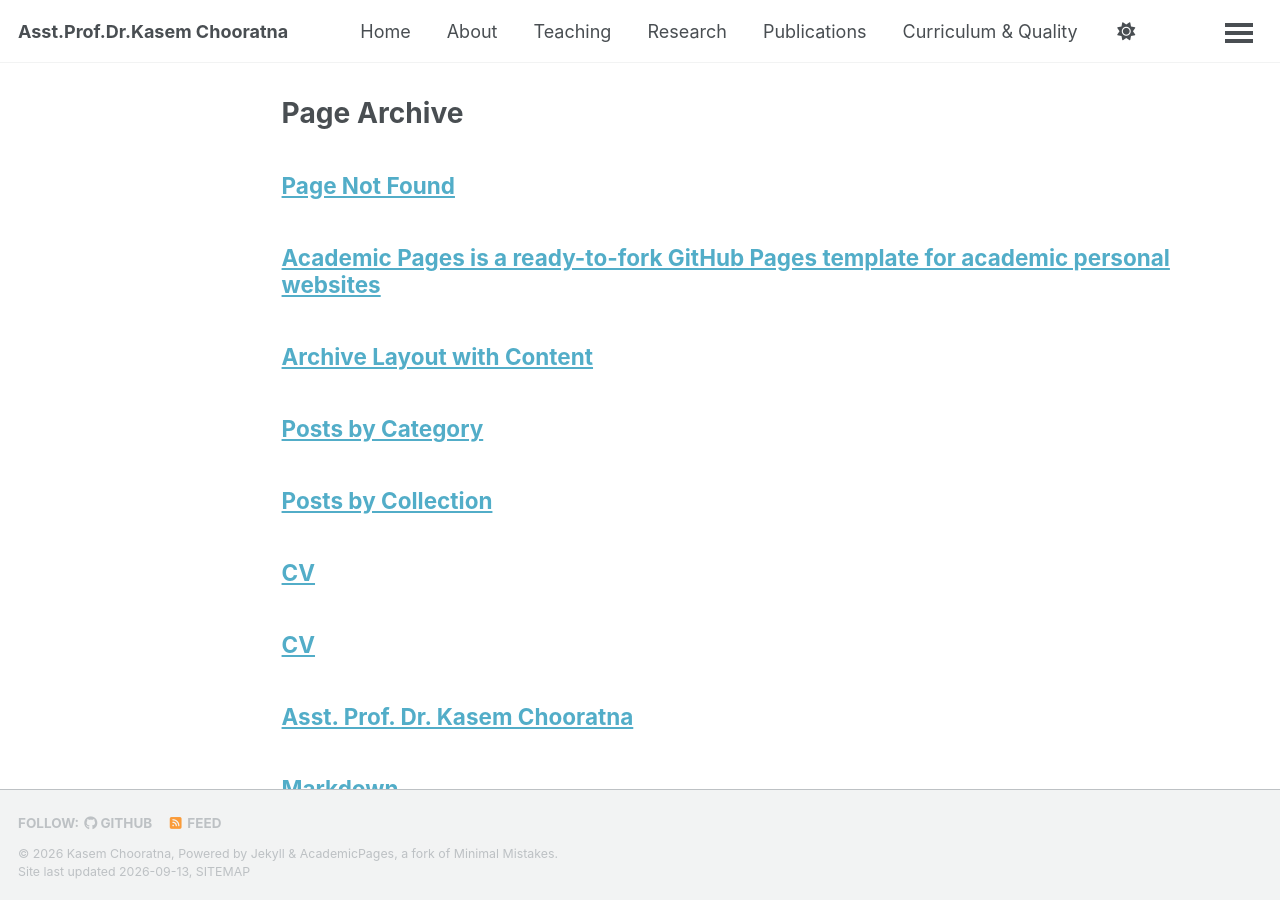
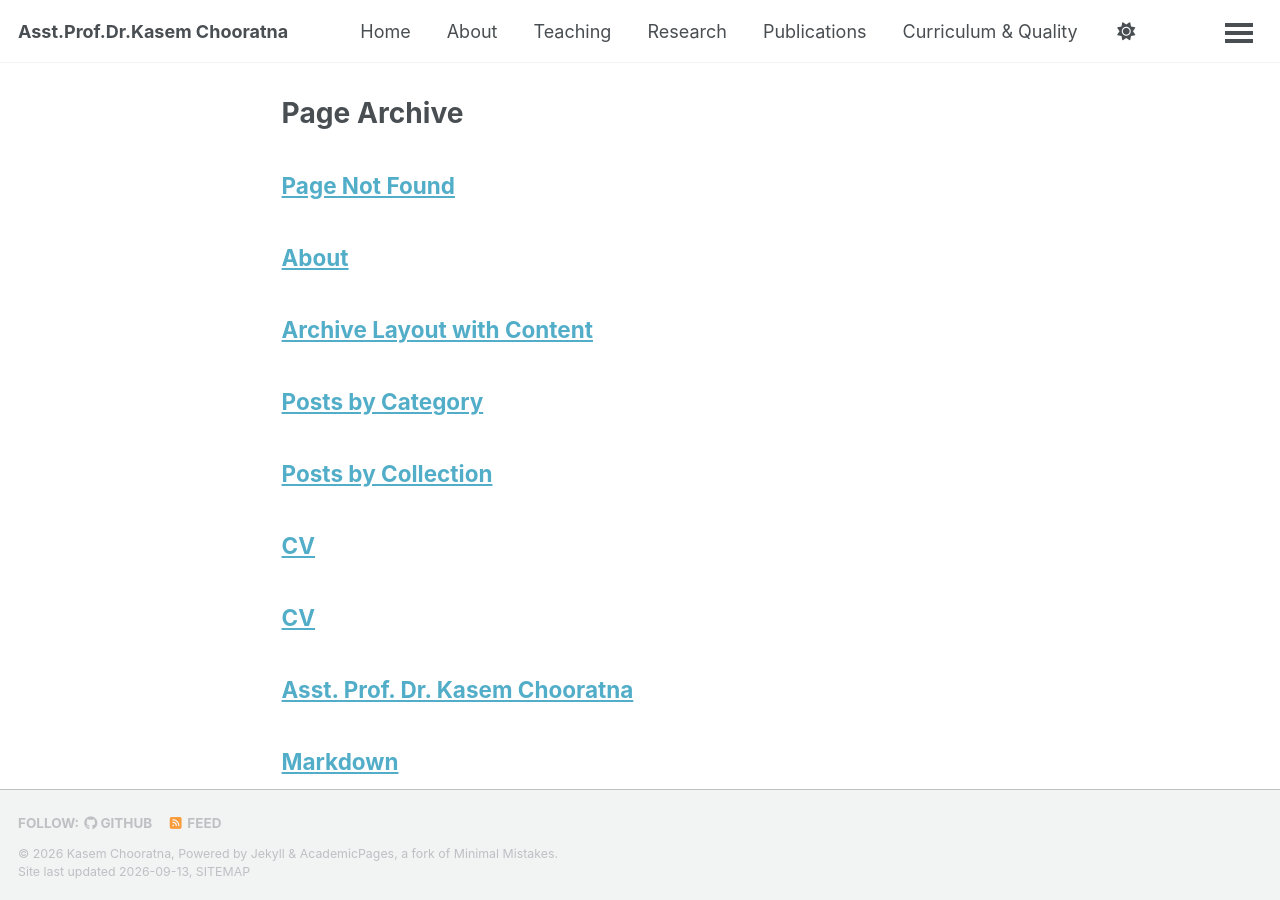
Before and after one commit to kasemch/kasemch.github.io, a Jekyll site: the page built from _pages/page-archive.html, in a window 1280 px wide and 900 px high. Built offline with Jekyll 4.4.1, drawn with Linux system fonts in a browser that asks for light colours; a style sheet for code colours, icons or effects is not loaded; part of the change alters nothing that is shown.

Commit message:
Replace template guide with academic About page

```diff
--- a/_pages/about.md
+++ b/_pages/about.md
@@ -1,56 +1,37 @@
 ---
-permalink: /
-title: "Academic Pages is a ready-to-fork GitHub Pages template for academic personal websites"
+permalink: /about/
+title: "About"
 author_profile: true
 redirect_from:
-  - /about/
   - /about.html
 ---
 
-This is the front page of a website that is powered by the [Academic Pages template](https://github.com/academicpages/academicpages.github.io) and hosted on GitHub pages. [GitHub pages](https://pages.github.com) is a free service in which websites are built and hosted from code and data stored in a GitHub repository, automatically updating when a new commit is made to the repository. This template was forked from the [Minimal Mistakes Jekyll Theme](https://mmistakes.github.io/minimal-mistakes/) created by Michael Rose, and then extended to support the kinds of content that academics have: publications, talks, teaching, a portfolio, blog posts, and a dynamically-generated CV. Incidentally, these same features make it a great template for anyone that needs to show off a professional template!
+## Academic Profile
 
- You can fork [this template](https://github.com/academicpages/academicpages.github.io) right now, modify the configuration and Markdown files, add your own PDFs and other content, and have your own site for free, with no ads!
+**Asst. Prof. Dr. Kasem Chooratna** is a university lecturer in the Department of Physical Education, Faculty of Education, Ramkhamhaeng University, Thailand. His academic work spans health education, physical education, school health, curriculum development, teaching and learning, educational assessment, and quality assurance in higher education.
 
-A data-driven personal website
-======
-Like many other Jekyll-based GitHub Pages templates, Academic Pages makes you separate the website's content from its form. The content & metadata of your website are in structured Markdown files, while various other files constitute the theme, specifying how to transform that content & metadata into HTML pages. You keep these various Markdown (.md), YAML (.yml), HTML, and CSS files in a public GitHub repository. Each time you commit and push an update to the repository, the [GitHub pages](https://pages.github.com/) service creates static HTML pages based on these files, which are hosted on GitHub's servers free of charge.
+His work connects classroom practice with programme-level curriculum development and institutional quality improvement. A continuing area of interest is the responsible use of artificial intelligence and digital systems to improve academic workflows, evidence management, curriculum governance, teaching support, and educational services.
 
-Many of the features of dynamic content management systems (like Wordpress) can be achieved in this fashion, using a fraction of the computational resources and with far less vulnerability to hacking and DDoSing. You can also modify the theme to your heart's content without touching the content of your site. If you get to a point where you've broken something in Jekyll/HTML/CSS beyond repair, your Markdown files describing your talks, publications, etc. are safe. You can rollback the changes or even delete the repository and start over - just be sure to save the Markdown files! You can also write scripts that process the structured data on the site, such as [this one](https://github.com/academicpages/academicpages.github.io/blob/master/talkmap.ipynb) that analyzes metadata in pages about talks to display [a map of every location you've given a talk](https://academicpages.github.io/talkmap.html).
+## Areas of Expertise
 
-For those users that need more advanced functionality, the template also supports the following popular tools:
-- [MathJax](https://www.mathjax.org/) for mathematical equations
-- [Mermaid](https://mermaid.js.org/) for diagraming
-- [Plotly](https://plotly.com/javascript/) for plotting
+- Health Education
+- Physical Education
+- School Health and Health Promotion
+- Curriculum Design and Curriculum Mapping
+- Learning Outcomes and Course Alignment
+- Educational Measurement, Assessment, and Evaluation
+- Higher Education Quality Assurance
+- AUN-QA and programme-level quality development
+- AI and Digital Technology in Education
 
-Getting started
-======
-1. Register a GitHub account if you don't have one and confirm your e-mail (required!)
-1. Fork [this template](https://github.com/academicpages/academicpages.github.io) by clicking the "Use this template" button in the top right.
-1. Go to the repository's settings (rightmost item in the tabs that start with "Code", should be below "Unwatch"). Rename the repository "[your GitHub username].github.io", which will also be your website's URL.
-1. Set site-wide configuration and create content & metadata (see below -- also see [this set of diffs](https://archive.is/3TPas) showing what files were changed to set up [an example site](https://getorg-testacct.github.io) for a user with the username "getorg-testacct")
-1. Upload any files (like PDFs, .zip files, etc.) to the files/ directory. They will appear at https://[your GitHub username].github.io/files/example.pdf.
-1. Check status by going to the repository settings, in the "GitHub pages" section
+## Teaching and Academic Development
 
-Site-wide configuration
-------
-The main configuration file for the site is in the base directory in [_config.yml](https://github.com/academicpages/academicpages.github.io/blob/master/_config.yml), which defines the content in the sidebars and other site-wide features. You will need to replace the default variables with ones about yourself and your site's github repository. The configuration file for the top menu is in [_data/navigation.yml](https://github.com/academicpages/academicpages.github.io/blob/master/_data/navigation.yml). For example, if you don't have a portfolio or blog posts, you can remove those items from that navigation.yml file to remove them from the header.
+Teaching activities focus on health and physical education in higher education, with particular attention to active learning, case-based learning, authentic assessment, reflective practice, and alignment among programme outcomes, course outcomes, learning activities, and assessment.
 
-Create content & metadata
-------
-For site content, there is one Markdown file for each type of content, which are stored in directories like _publications, _talks, _posts, _teaching, or _pages. For example, each talk is a Markdown file in the [_talks directory](https://github.com/academicpages/academicpages.github.io/tree/master/_talks). At the top of each Markdown file is structured data in YAML about the talk, which the theme will parse to do lots of cool stuff. The same structured data about a talk is used to generate the list of talks on the [Talks page](https://academicpages.github.io/talks), each [individual page](https://academicpages.github.io/talks/2012-03-01-talk-1) for specific talks, the talks section for the [CV page](https://academicpages.github.io/cv), and the [map of places you've given a talk](https://academicpages.github.io/talkmap.html) (if you run this [python file](https://github.com/academicpages/academicpages.github.io/blob/master/talkmap.py) or [Jupyter notebook](https://github.com/academicpages/academicpages.github.io/blob/master/talkmap.ipynb), which creates the HTML for the map based on the contents of the _talks directory).
+## Curriculum and Quality Work
 
-**Markdown generator**
+Academic work includes curriculum design and revision, programme learning outcomes, course learning outcomes, curriculum mapping, programme evaluation, evidence-based quality assurance, and the development of systems that reduce duplicated academic documentation while maintaining traceability and accountability.
 
-The repository includes [a set of Jupyter notebooks](https://github.com/academicpages/academicpages.github.io/tree/master/markdown_generator
-) that converts a CSV containing structured data about talks or presentations into individual Markdown files that will be properly formatted for the Academic Pages template. The sample CSVs in that directory are the ones I used to create my own personal website at stuartgeiger.com. My usual workflow is that I keep a spreadsheet of my publications and talks, then run the code in these notebooks to generate the Markdown files, then commit and push them to the GitHub repository.
+## Academic Innovation
 
-How to edit your site's GitHub repository
-------
-Many people use a git client to create files on their local computer and then push them to GitHub's servers. If you are not familiar with git, you can directly edit these configuration and Markdown files directly in the github.com interface. Navigate to a file (like [this one](https://github.com/academicpages/academicpages.github.io/blob/master/_talks/2012-03-01-talk-1.md) and click the pencil icon in the top right of the content preview (to the right of the "Raw | Blame | History" buttons). You can delete a file by clicking the trashcan icon to the right of the pencil icon. You can also create new files or upload files by navigating to a directory and clicking the "Create new file" or "Upload files" buttons.
-
-Example: editing a Markdown file for a talk
-![Editing a Markdown file for a talk](/images/editing-talk.png)
-
-For more info
-------
-More info about configuring Academic Pages can be found in [the guide](https://academicpages.github.io/markdown/), the [growing wiki](https://github.com/academicpages/academicpages.github.io/wiki), and you can always [ask a question on GitHub](https://github.com/academicpages/academicpages.github.io/discussions). The [guides for the Minimal Mistakes theme](https://mmistakes.github.io/minimal-mistakes/docs/configuration/) (which this theme was forked from) might also be helpful.
+Current academic innovation interests include AI-assisted academic work, digital curriculum governance, evidence management, academic quality systems, and technology-supported community health and educational services. Only projects and information appropriate for public disclosure are presented on this website.
```
